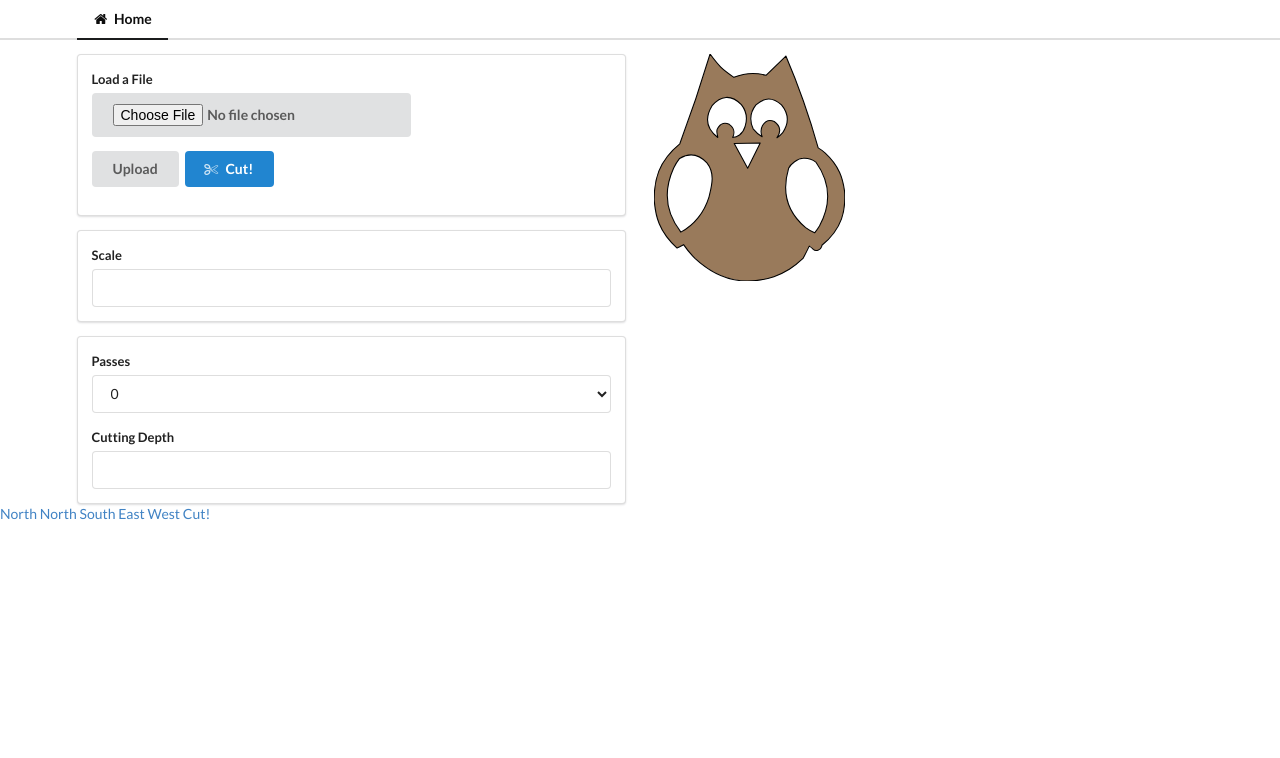
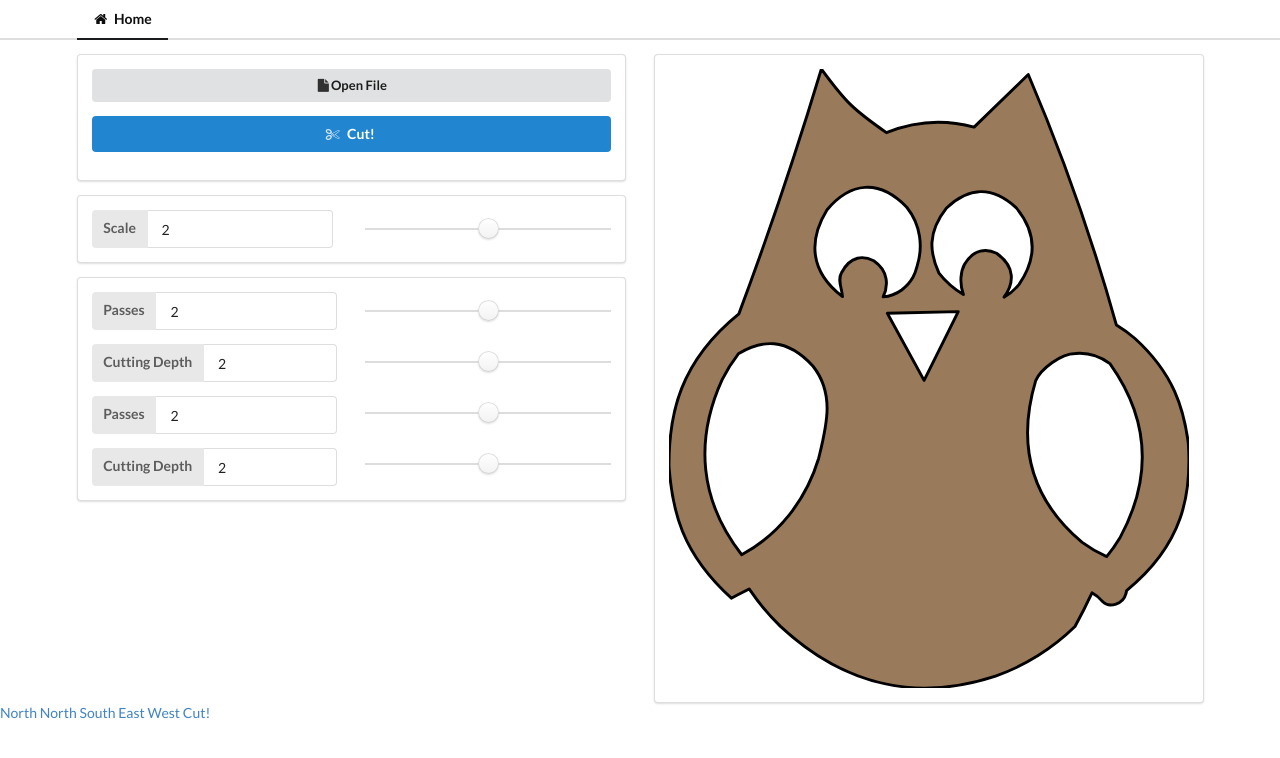
Before and after one commit to jmuraca/knkforce, a Flask app: page / in a window 1280 px wide. Shown: the top 758 px of the page. Run offline with Flask 2, Linux system fonts and the light colour scheme.

Commit message:
cleaned up file upload to not use uneeded functions fixed display unit checking for mm improved interface to have sliders and sections

```diff
--- /dev/null
+++ b/static/css/custom.css
@@ -0,0 +1,50 @@
+input[type="range"] {
+  width: 100%;
+  -webkit-appearance: none;
+  border: 1px solid #ddd;
+  padding: 0;
+  height: 0;
+  margin-top: 1.25rem;
+  margin-bottom: 1.25rem;
+}
+
+input[type="range"]:focus {
+  border-color: #ccc;
+  outline: none !important;
+}
+
+input[type="range"]::-moz-range-track {
+  background: none;
+  border: 0;
+}
+
+input[type="range"]::-moz-focus-outer {
+  border: 0;
+}
+
+input[type="range"]::-webkit-slider-thumb {
+  -webkit-appearance: none;
+  //border: 1px solid #ddd;
+  height: 1.5rem;
+  width: 1.5rem;
+  background: #fff;
+  background: #fff linear-gradient(transparent, rgba(0, 0, 0, 0.05));
+  background: #fff -webkit-linear-gradient(transparent, rgba(0, 0, 0, 0.05));
+  background: #fff -o-linear-gradient(transparent, rgba(0, 0, 0, 0.05));
+  background: #fff -moz-linear-gradient(transparent, rgba(0, 0, 0, 0.05));
+  border-radius: 100%;
+  box-shadow: 0 1px 2px 0 rgba(34, 36, 38, .15), 0 0 0 1px rgba(34, 36, 38, .15) inset;
+}
+
+input[type="range"]::-moz-range-thumb {
+  //border: 1px solid #ddd;
+  height: 1.5rem;
+  width: 1.5rem;
+  background: #fff;
+  background: #fff linear-gradient(transparent, rgba(0, 0, 0, 0.05));
+  background: #fff -webkit-linear-gradient(transparent, rgba(0, 0, 0, 0.05));
+  background: #fff -o-linear-gradient(transparent, rgba(0, 0, 0, 0.05));
+  background: #fff -moz-linear-gradient(transparent, rgba(0, 0, 0, 0.05));
+  border-radius: 100%;
+  box-shadow: 0 1px 2px 0 rgba(34, 36, 38, .15), 0 0 0 1px rgba(34, 36, 38, .15) inset;
+}
--- a/static/js/cutter.js
+++ b/static/js/cutter.js
@@ -4,19 +4,6 @@ window.onload = function()
 
 	file_input.addEventListener('change', function(e)
 	{
-		var file = file_input.files[0];
-		var image_type = /image.*/;
-
-		if (file.type.match(image_type))
-		{
-			var reader = new FileReader();
-
-			reader.onload = function(e)
-			{
-				var img = new Image();
-				img.src = reader.result;
-
-				//fileDisplayArea.appendChild(img);
 
 		var form_data = new FormData($('#upload-file')[0]);
 
@@ -34,14 +21,6 @@ window.onload = function()
 				$('#image_preview img').attr("src", "svg/pattern.svg?"+d.getTime());
 			},
 		});
-			}
-
-			reader.readAsDataURL(file);
-		}
-		else
-		{
-			fileDisplayArea.innerHTML = "File not supported!"
-		}
 	});
 
     $('#upload-file-btn').click(function() {
--- a/svg2plt.py
+++ b/svg2plt.py
@@ -56,7 +56,7 @@ class SVG2PLT:
 		if(height.find("in")!=-1):
 			self.display_units = "in"
 		elif(height.find("mm")!=-1):
-			self.display_units = "in"
+			self.display_units = "mm"
 		elif(height.find("cm")!=-1):
 			self.display_units = "cm"
 		elif(height.find("px")!=-1):
--- a/templates/index.html
+++ b/templates/index.html
@@ -3,10 +3,12 @@
 	<title>KNK FORCE</title>
 
 	<link rel= "stylesheet" type= "text/css" href= "{{ url_for('static',filename='css/semantic/semantic.min.css') }}">
+	<link rel= "stylesheet" type= "text/css" href= "{{ url_for('static',filename='css/custom.css') }}">
 
 	<script src="{{ url_for('static',filename='js/cutter.js') }}"></script>
 	<script src="{{ url_for('static',filename='js/jquery-1.12.0.min.js') }}"></script>
 	<script src="{{ url_for('static',filename='js/semantic.min.js') }}"></script>
+
 
 </head>
 <body>
@@ -19,44 +21,95 @@
 			<div class="ui segment">
 				<form class="ui form" id="upload-file" method="post" enctype="multipart/form-data">
 					 <div class="field">
-						<label>Load a File</label>
-						<input class="ui button" name="file" type="file" accept=".svg">
+						<label for="file_input" class="ui icon button"><i class="file icon"></i>Open File</label>
+						<input class="ui button" name="file_input" id="file_input" type="file" accept=".svg" style="display:none">
 					</div>
 					<div class="field">
-						<button class="ui button" id="upload-file-btn" type="button">Upload</button>
-						<button class="ui primary button" id="button_cut" type="button"><i class="cut icon"></i>Cut!</button>
+						<button class="fluid ui primary button" id="button_cut" type="button"><i class="cut icon"></i>Cut!</button>
 					</div>
 				</form>
 			</div>
 
 			<div class="ui segment">
-				<div class="ui form">
-					<div class="field">
-						<label for="setting_scale" value="Scale">Scale</label>
-						<input type="text" name ="setting_scale"/>
+				<div class="ui grid">
+					<div class="eight wide column">
+						<div class="field">
+							<div class="ui labeled input">
+								<div class="ui label">Scale</div>
+								<input type="text" value="2" id="setting_scale" name="setting_scale"/>
+							</div>
+						</div>
+					</div>
+
+					<div class="eight wide column">
+						<div class="ui form">
+							<div class="field">
+								<input id="slider_scale" type="range" min="0" max="10" step="0.5" />
+							</div>
+						</div>
 					</div>
 				</div>
 			</div>
 
 			<div class="ui segment">
-				<div class="ui form">
-					<div class="field">
-						<label for="setting_passes" value="Passes">Passes</label>
-						<select id="setting_passes" name="setting_passes">
-							{% for x in range (0, 10) %}
-							<option value="{{x}}">{{x}}</option>
-							{% endfor %}
-						</select>
+				<div class="ui grid">
+
+					<div class="eight wide column">
+						<div class="ui form">
+							<div class="field">
+								<div class="ui labeled input">
+									<div class="ui label">Passes</div>
+									<input type="text" value="2" id="setting_passes" name="setting_passes"/>
+								</div>
+							</div>
+							<div class="field">
+								<div class="ui labeled input">
+									<div class="ui label">Cutting Depth</div>
+									<input type="text" value="2" id="setting_depth" name="setting_depth"/>
+								</div>
+							</div>
+							<div class="field">
+								<div class="ui labeled input">
+									<div class="ui label">Passes</div>
+									<input type="text" value="2" id="setting_passes" name="setting_passes"/>
+								</div>
+							</div>
+							<div class="field">
+								<div class="ui labeled input">
+									<div class="ui label">Cutting Depth</div>
+									<input type="text" value="2" id="setting_depth" name="setting_depth"/>
+								</div>
+							</div>
+						</div>
 					</div>
-					<div class="field">
-						<label for="setting_depth" value="Cutting Depth">Cutting Depth</label>
-						<input type="text" name ="setting_depth" />
+
+					<div class="eight wide column">
+						<div class="ui form">
+							<div class="field">
+								<input id="slider_passes" type="range" min="0" max="10" step="" />
+							</div>
+							<div class="field">
+								<input id="slider_passes" type="range" min="0" max="10" step="" />
+							</div>
+							<div class="field">
+								<input id="slider_passes" type="range" min="0" max="10" step="" />
+							</div>
+							<div class="field">
+								<input id="slider_passes" type="range" min="0" max="10" step="" />
+							</div>
+						</div>
 					</div>
+
 				</div>
 			</div>
+
+
 		</div>
+
 		<div class="eight wide column" id="image_preview">
-			<object data="{{ url_for('static',filename='svg/pattern.svg') }}" type="image/svg+xml"></object>
+			<div class="ui segment">
+				<img class="ui fluid image" src="{{ url_for('static',filename='svg/pattern.svg') }}" />
+			</div>
 		</div>
 
 
@@ -129,8 +182,16 @@ $(document).keydown(function(e)
 		}
 		e.preventDefault(); // prevent the default action (scroll / move caret)
 	}
+
 });
+
+$('#slider_scale').change( function() {
+	$('#setting_scale').val(this.value);
+})
+
 </script>
+
+
 
 </body>
 </html>
```
Lines whose indentation alone changed are shown as unchanged.
